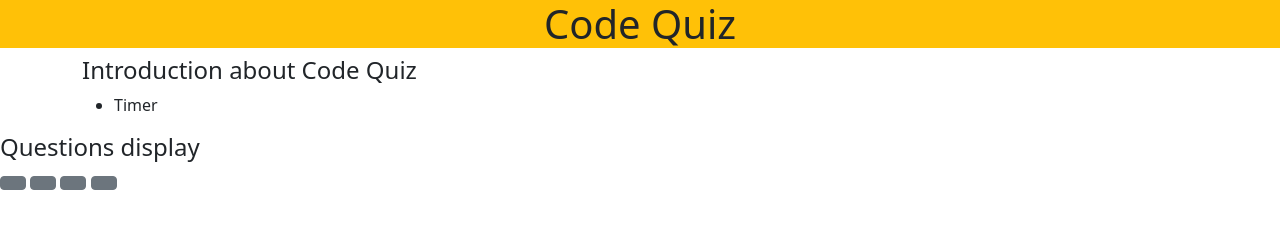
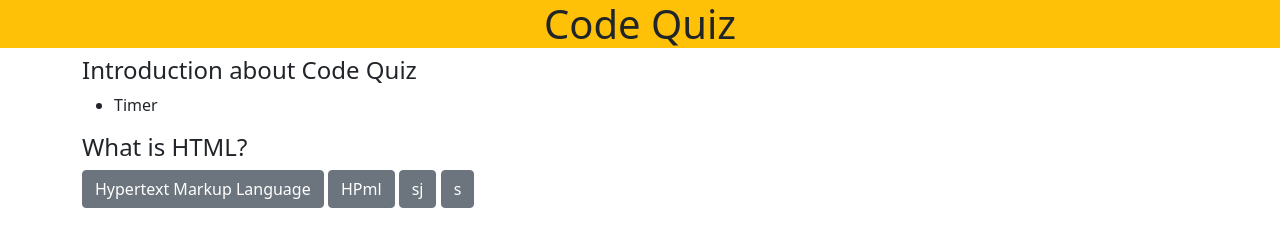
Before and after one commit to eisforgene/code-quiz, a plain HTML site: page index.html in a window 1280 px wide. Both pictures are taken after a click on the button "Start". Drawn offline with nearby package versions, Linux system fonts and the light colour scheme.

Commit message:
display current q and a

```diff
--- a/assets/js/script.js
+++ b/assets/js/script.js
@@ -1,11 +1,44 @@
 var startBtn = document.getElementById("start-btn");
 var questionContainer = document.getElementById("question-container");
 var question = document.getElementById("question");
-var button = document.getElementById("option1");
-var button = document.getElementById("option2");
-var button = document.getElementById("option3");
-var button = document.getElementById("option4");
+var button1 = document.getElementById("option1");
+var button2 = document.getElementById("option2");
+var button3 = document.getElementById("option3");
+var button4 = document.getElementById("option4");
 
+var questions = [
+    {
+        q: 'What is HTML?',
+        choices: ["Hypertext Markup Language","HPml","sj","s"],
+        answer:1
+    },
+    {
+        q: 'What is HTML?',
+        choices: ["Hypertext Markup Language","HPml","sj","s"],
+        answer:1
+    },
+    {
+        q: 'What is HTML?',
+        choices: ["Hypertext Markup Language","HPml","sj","s"],
+        answer:1
+    },
+    {
+        q: 'What is HTML?',
+        choices: ["Hypertext Markup Language","HPml","sj","s"],
+        answer:1
+    },
+    {
+        q: 'What is HTML?',
+        choices: ["Hypertext Markup Language","HPml","sj","s"],
+        answer:1
+    },
+    {
+        q: 'What is HTML?',
+        choices: ["Hypertext Markup Language","HPml","sj","s"],
+        answer:1
+    },
+]
+var currentQ = 0;
 
 //Hide Display
 questionContainer.style.display = "none";
@@ -13,35 +46,17 @@ questionContainer.style.display = "none";
 startBtn.addEventListener("click", function() {
     startBtn.style.display = "none";
     questionContainer.style.display = "block";
+    displayQuestion();
+});
 
+function displayQuestion(){
+   question.innerText = questions[currentQ].q;
+   button1.innerText = questions[currentQ].choices[0]
+   button2.innerText = questions[currentQ].choices[1]
+   button3.innerText = questions[currentQ].choices[2]
+   button4.innerText = questions[currentQ].choices[3]
 }
-);
-// var questions = [
-//     {
-//         q: 'Is the sky blue?',
-//         a: true
-//     },
-//     {
-//         q: 'Is the sky blue?',
-//         a: true
-//     },
-//     {
-//         q: 'Is the sky blue?',
-//         a: true
-//     },
-//     {
-//         q: 'Is the sky blue?',
-//         a: true
-//     },
-//     {
-//         q: 'Is the sky blue?',
-//         a: true
-//     },
-//     {
-//         q: 'Is the sky blue?',
-//         a: true
-//     },
-// ]
+
 
 // // variable to keep track of score
 // var score = 0;
--- a/index.html
+++ b/index.html
@@ -21,7 +21,7 @@
             <button id="start-btn" class="btn btn-primary btn-lg">Start</button>
         </aside>
     </section>
-    <main id="question-container">
+    <main id="question-container" class="container">
         <h4 id="question">Questions display</h4>
         <button class="btn btn-secondary userInput" id="option1" data-value="1"></button>
         <button class="btn btn-secondary userInput" id="option2" data-value="2"></button>
```
